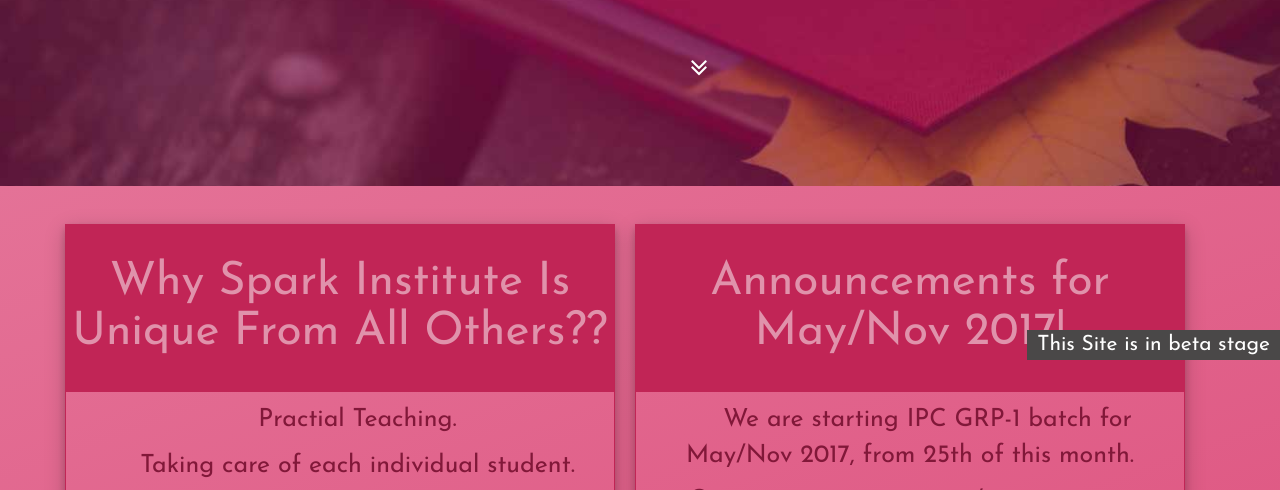
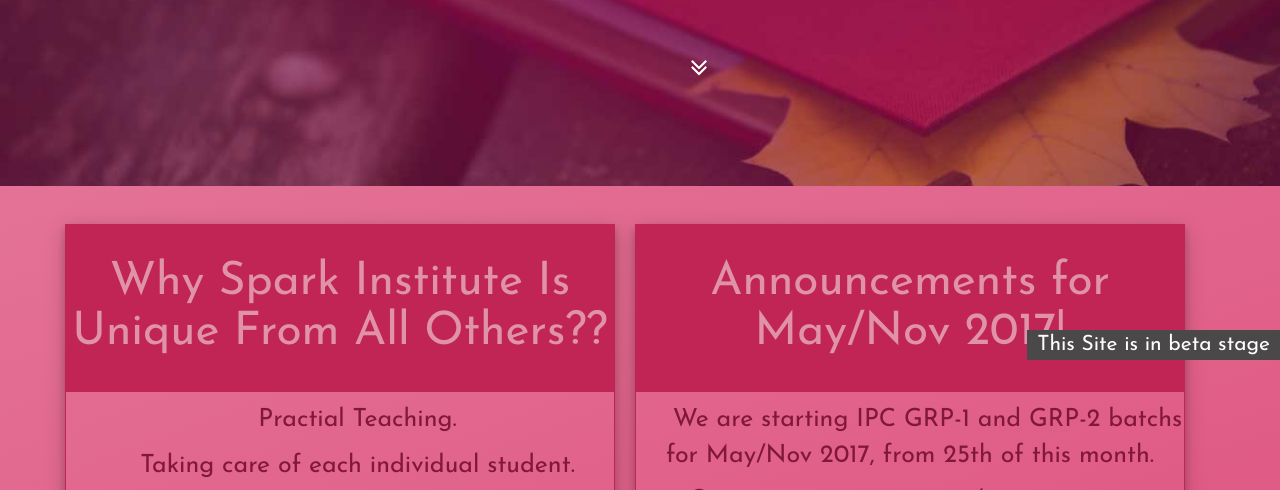
Before and after one commit to suryaishnavi/spark, a plain HTML site: page index.html in a window 1280 px wide. Shown: the part 440-930 px from the top of the page. Drawn offline with nearby package versions, Linux system fonts and the light colour scheme.

Commit message:
Update index.html

```diff
--- a/index.html
+++ b/index.html
@@ -95,7 +95,7 @@
 				<div class="col-sm-6 col-xs-6 box code code--small code--right" data-aos="flip-right">
 					<div class="boxHeading"><h1>Announcements for <br> May/Nov 2017!</h1></div>
 					<div class="boxLines">
-                    <p>We are starting IPC GRP-1 batch for May/Nov 2017, from 25th of this month.</p>
+                    <p>We are starting IPC GRP-1 and GRP-2 batchs for May/Nov 2017, from 25th of this month.</p>
 
                     <p>Contact :+91-9490421640 / +91-8499814400 for additional information.</p>
 
```
